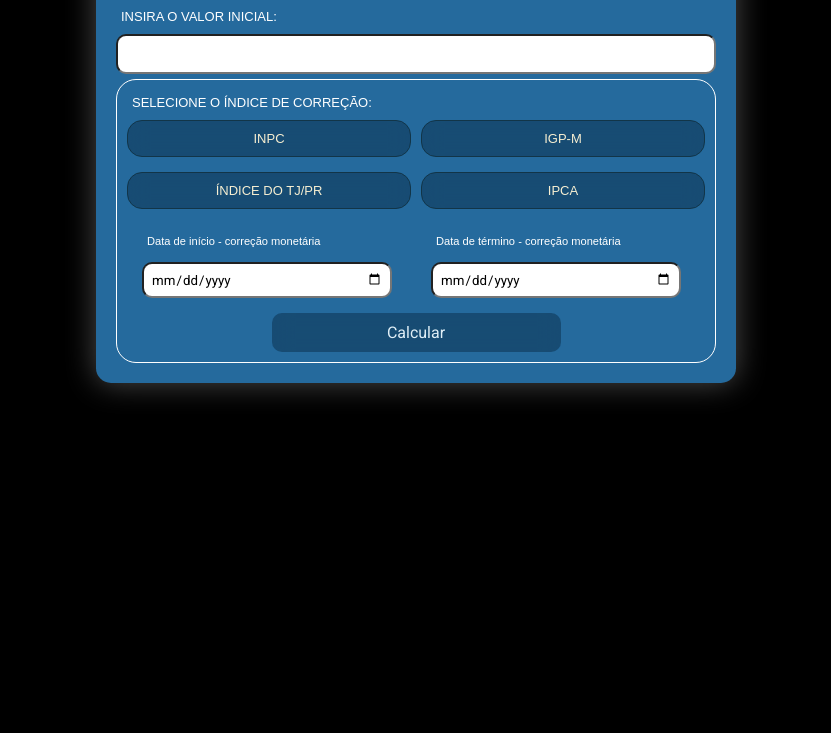
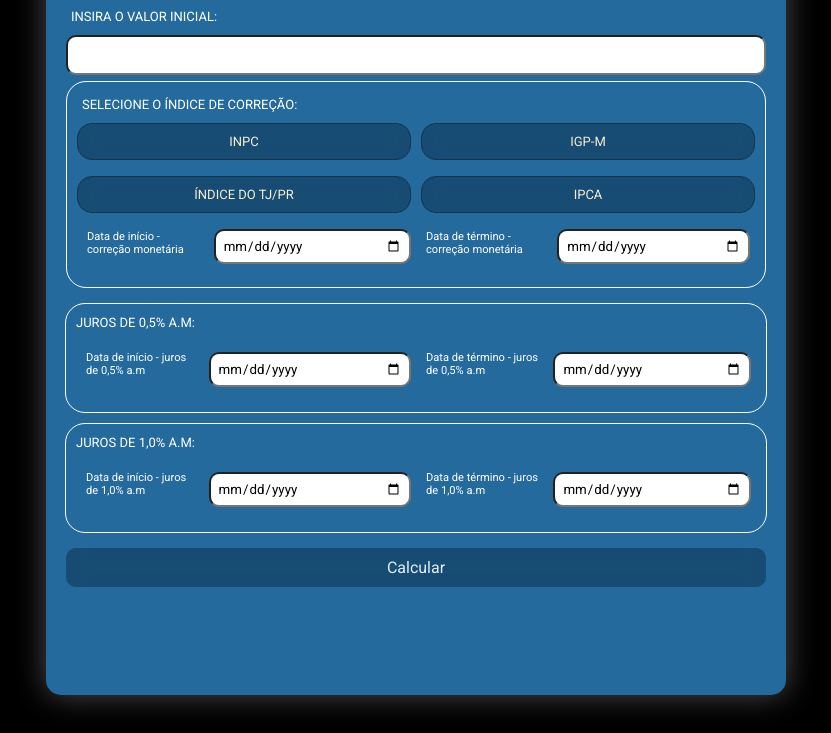
Before and after one commit to DPH38/calculadora_atualizacao, a plain HTML site: page index.html in a window 1280 px wide. Shown: the part 133-866 px from the top of the page, without its empty margins (224-1055 px from the left). Before the commit the page ends 800 px from the top, so only its background shows below. Drawn offline with Linux system fonts and the light colour scheme.

Commit message:
inserted rate dates botton

```diff
--- a/index.html
+++ b/index.html
@@ -9,7 +9,7 @@
       rel="stylesheet"
     />
     <link rel="stylesheet" href="style/styles.css" />
-    <link rel="icon" href="data:,">
+    <link rel="icon" href="data:," />
   </head>
   <body>
     <div class="calculator-container">
@@ -22,6 +22,7 @@
               type="text"
               id="financial-value"
               name="financial-value"
+              required
             />
           </div>
         </div>
@@ -38,7 +39,6 @@
                 value="188"
               />
               <label for="index1" class="card">INPC</label>
-
               <input
                 type="radio"
                 id="index2"
@@ -46,7 +46,6 @@
                 value="189"
               />
               <label for="index2" class="card">IGP-M</label>
-
               <input
                 type="radio"
                 id="index3"
@@ -54,7 +53,6 @@
                 value="tjpr"
               />
               <label for="index3" class="card">ÍNDICE DO TJ/PR</label>
-
               <input
                 type="radio"
                 id="index4"
@@ -66,7 +64,9 @@
           </div>
           <div class="date-container">
             <div class="input-container">
-              <label for="start-date">Data de início - correção monetária</label>
+              <label for="start-date"
+                >Data de início - correção monetária</label
+              >
               <input id="start-date" type="date" />
             </div>
             <div class="input-container">
@@ -74,17 +74,66 @@
               <input id="end-date" type="date" />
             </div>
           </div>
-          <button type="submit">Calcular</button>
         </div>
+        <div class="date-interestrate">
+          <div class="rate-group rate05">
+            <div class="label-container">
+              <label>JUROS DE 0,5% A.M:</label>
+            </div>
+            <div class="input-pair05">
+              <div class="input-container">
+                <label for="rate05start"
+                  >Data de início - juros de 0,5% a.m</label
+                >
+                <input id="rate05start" type="date" />
+              </div>
+              <div class="input-container">
+                <label for="rate05end"
+                  >Data de término - juros de 0,5% a.m</label
+                >
+                <input id="rate05end" type="date" />
+              </div>
+            </div>
+          </div>
+          <div class="rate-group rate1">
+            <div class="label-container">
+              <label>JUROS DE 1,0% A.M:</label>
+            </div>
+            <div class="input-pair01">
+              <div class="input-container">
+                <label for="rate1start"
+                  >Data de início - juros de 1,0% a.m</label
+                >
+                <input id="rate1start" type="date" />
+              </div>
+              <div class="input-container">
+                <label for="rate1end"
+                  >Data de término - juros de 1,0% a.m</label
+                >
+                <input id="rate1end" type="date" />
+              </div>
+            </div>
+          </div>
+        </div>
+        <button type="submit">Calcular</button>
       </form>
-      <div id="error-message" class="error-message" style="display: none;">
+      <div id="error-message" class="error-message"></div>
+      <div class="result-container">
+        <h3>RESULTADO:</h3>
+        <p>
+          Valor base em <span id="initialbase"></span>: R$
+          <span id="basevalue"></span>
+        </p>
+        <p>
+          Índice de correção (<span id="index-name"></span>) :
+          <span id="correctionindex"></span>
+        </p>
+        <p>
+          Valor corrigido em <span id="base-date"></span>: R$
+          <span id="correctedvalue"></span>
+        </p>
       </div>
-      <div class="result-container">
-          <h3>RESULTADO:</h3>
-          <p>Valor base em <span id="initialbase"></span>:  R$ <span id="basevalue"></span></p>
-          <p>Índice de correção (<span id="index-name"></span>) : <span id="correctionindex"></span> </p>
-          <p>Valor corrigido em <span id="base-date"></span>: R$ <span id="correctedvalue"></span></p>
-     </div>
+    </div>
     <script src="https://cdn.jsdelivr.net/npm/vanilla-masker@1.2.0/build/vanilla-masker.min.js"></script>
     <script src="scripts/masks.js"></script>
     <script type="module" src="scripts/init.js"></script>
--- a/style/styles.css
+++ b/style/styles.css
@@ -3,7 +3,6 @@
 }
 
 body {
-    font-family: Arial, sans-serif;
     background-color: #000000;
     display: flex;
     justify-content: center;
@@ -15,10 +14,11 @@ body {
     padding: 20px;
     border-radius: 15px;
     box-shadow: 0 0 30px rgba(255, 255, 255, .3);
-    width: 600px;
-    height: 1000px auto;
     margin: 30px auto;
-    width: 1000px auto;
+    width: 700px;
+    /* Corrigido para um valor válido */
+    height: 750px;
+    /* Ajuste conforme necessário */
     backdrop-filter: blur(60px);
 }
 
@@ -34,25 +34,20 @@ h1 {
 input,
 .date-container label,
 input {
-    margin-bottom: 5px;
-    display: column;
+    margin-bottom: 6px;
     padding: 5px;
 }
 
 label {
     display: block;
-    margin-bottom: 8px;
+    margin-bottom: 10px;
     color: #ffffff;
     font-size: small;
-    font-family: 'arial';
-
 }
 
 input,
 select,
 button {
-    height: auto;
-    width: 100%;
     padding: 7px;
     box-sizing: border-box;
     border-radius: 10px;
@@ -89,13 +84,12 @@ button {
     cursor: pointer;
     font-size: medium;
     padding: 10px;
-    width: 50%;
     margin: auto;
 }
 
 button:hover {
-    background-color: #ffffff;
-    color: #123548;
+    background-color: #ad212b;
+    color: #ffffff;
     border: 1px solid #123548;
 }
 
@@ -121,10 +115,8 @@ button:hover {
     border: 1px solid #123548;
     border-radius: 15px;
     text-align: center;
-    text-shadow: #000000;
     cursor: pointer;
     color: #f7efd2;
-    font-size: medium;
     background-color: rgba(11, 46, 74, 0.5);
     backdrop-filter: blur(10px);
     font-size: small;
@@ -149,22 +141,80 @@ button:hover {
 
 .date-container {
     display: flex;
-    flex-direction: row;
-    /* Altera a direção do fluxo de flexbox para a linha */
-    justify-content: space-between;
-    padding: 10px;
+}
 
+input[type="date"] {
+    margin-top: 5px;
+    /* Espaço entre o label e o input */
 }
 
 .input-container {
     display: flex;
-    flex-direction: column;
-    /* Altera a direção do fluxo de flexbox para a coluna */
     flex: 1 1 calc(50% - 5px);
     font-size: smaller;
     cursor: pointer;
     padding-top: 1px;
     padding-bottom: 5px;
+    flex-direction: row;
+    flex-wrap: nowrap;
+    align-items: center;
+}
+
+.date-interestrate {
+    display: flex;
+    flex-direction: column;
+    padding: 10px;
+    align-items: center;
+}
+
+.rate-group.rate05,
+.rate-group.rate1 {
+    flex: 1 1 auto;
+    width: 100%;
+    flex-direction: column;
+    flex-wrap: nowrap;
+    align-items: center;
+    border: 1px solid #ffffff;
+    border-radius: 20px;
+    margin: 5px;
+    padding: 10px;
+
+}
+
+.input-pair05,
+.input-pair01 {
+    display: flex;
+    align-items: center;
+}
+
+
+.label-container {
+    display: flex;
+    font-size: smaller;
+    padding-top: 1px;
+    flex-direction: row;
+    flex-wrap: nowrap;
+
+}
+
+.input-pair01 label,
+.input-pair05 label {
+    font-size: smaller;
+    padding: 10px;
+    /* Adiciona uma margem à direita do label */
+}
+
+#rate1start,
+#rate1end,
+#rate05end,
+#rate05start {
+    margin: 0 5px;
+    width: calc(90% - 10px);
+}
+
+.input-pair input {
+    margin-top: 0;
+    /* Reduz a margem superior do input */
 }
 
 .input-container label {
@@ -201,10 +251,6 @@ button:hover {
     }
 }
 
-.input-container {
-    width: 50%;
-    padding: auto;
-}
 
 .value-container input {
     width: 100%;
@@ -226,40 +272,53 @@ button:hover {
 .display-active {
     display: block;
     border: 1.5px solid #000000;
-    background-color: #f8f8f8; /* Fundo cinza claro para suavidade */
+    background-color: #f8f8f8;
+    /* Fundo cinza claro para suavidade */
     color: #333333;
     border-radius: 20px;
     padding: 20px;
     margin: 25px auto;
     max-width: 600px;
-    box-shadow: 0 4px 12px rgba(0, 0, 0, 0.1); /* Sombra mais pronunciada */
+    box-shadow: 0 4px 12px rgba(0, 0, 0, 0.1);
+    /* Sombra mais pronunciada */
 }
 
 .result-container.display-active h3 {
-    font-size: 1.4em; /* Tamanho do título maior */
-    margin-bottom: 15px; /* Maior espaçamento abaixo do título */
-    color: #007bff; /* Cor azul para destaque */
-    text-align: left; /* Centraliza o título */
+    font-size: 1.4em;
+    /* Tamanho do título maior */
+    margin-bottom: 15px;
+    /* Maior espaçamento abaixo do título */
+    color: #007bff;
+    /* Cor azul para destaque */
+    text-align: left;
+    /* Centraliza o título */
 }
 
 .result-container.display-active p {
-    margin: 10px 0; /* Ajuste de margens verticais */
-    font-size: 1em; /* Tamanho da fonte consistente */
-    color: #333333; /* Cor do texto mais suave */
+    margin: 10px 0;
+    /* Ajuste de margens verticais */
+    font-size: 1em;
+    /* Tamanho da fonte consistente */
+    color: #333333;
+    /* Cor do texto mais suave */
     line-height: 1.6;
     padding: 5px 0;
-    transition: all 0.5s ease;
+    transition: all 0.1s ease;
     margin-left: 15px;
 }
 
 .result-container.display-active span {
-    color:  #000000;
+    color: #000000;
 }
 
 .error-message {
-    color: #c30046; /* Cor da fonte */
-    margin: 10px 0; /* Espaçamento */
-    text-align: center; /* Centraliza o texto */
-    font-size: 1.2em; /* Tamanho da fonte */
+    color: #c30046;
+    /* Cor da fonte */
+    margin: 10px 0;
+    /* Espaçamento */
+    text-align: center;
+    /* Centraliza o texto */
+    font-size: 1.2em;
+    /* Tamanho da fonte */
     background-color: #000000;
 }
```
